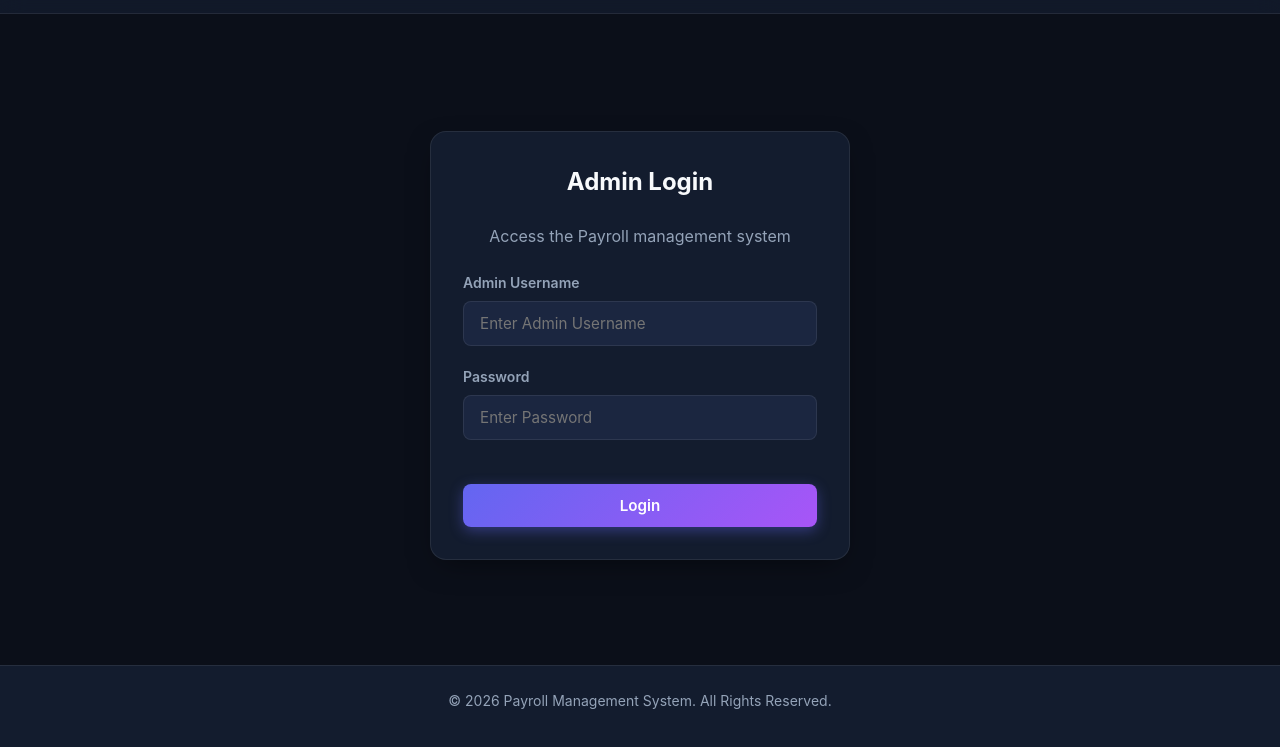
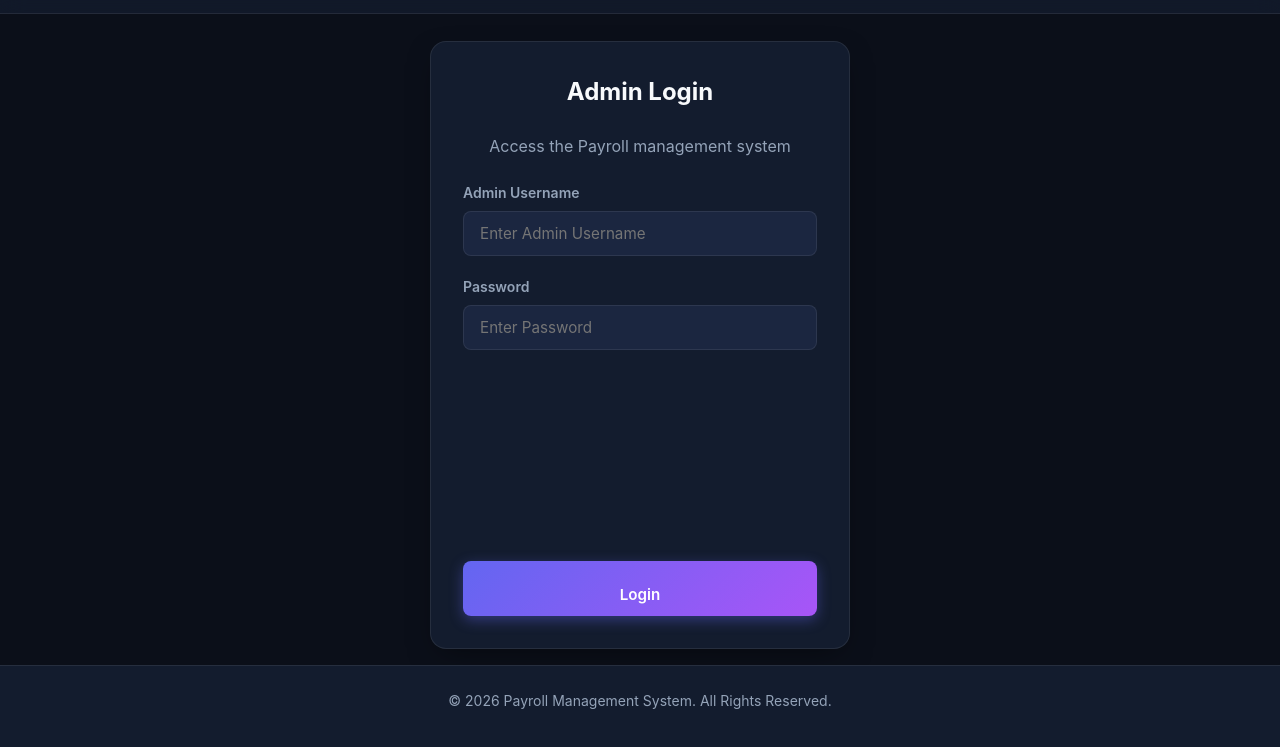
Before and after one commit to Srinivas-7/Pay-Management, a website: page public/login.html in a window 1280 px wide. Shown: the part 55-802 px from the top of the page. Drawn offline with Linux system fonts and the light colour scheme; no server answers.

Commit message:
Update layout rules to make page content cards stretch to the bottom of the page

```diff
--- a/public/css/style.css
+++ b/public/css/style.css
@@ -134,6 +134,30 @@ main {
   width: 100%;
   margin-left: auto;
   margin-right: auto;
+  display: flex;
+  flex-direction: column;
+  gap: 1.5rem;
+}
+
+/* Make content fill to the bottom */
+main > .card,
+main > .dashboard-grid,
+main > .table-responsive {
+  flex: 1;
+  display: flex;
+  flex-direction: column;
+}
+
+/* Ensure forms inside stretched cards don't stretch weirdly */
+main > .card form {
+  display: flex;
+  flex-direction: column;
+  flex: 1;
+}
+
+main > .card form .mt-4 {
+  margin-top: auto !important; /* Pushes action buttons to the bottom of the card */
+  padding-top: 1.5rem;
 }
 
 /* Glassmorphism Cards */
```
